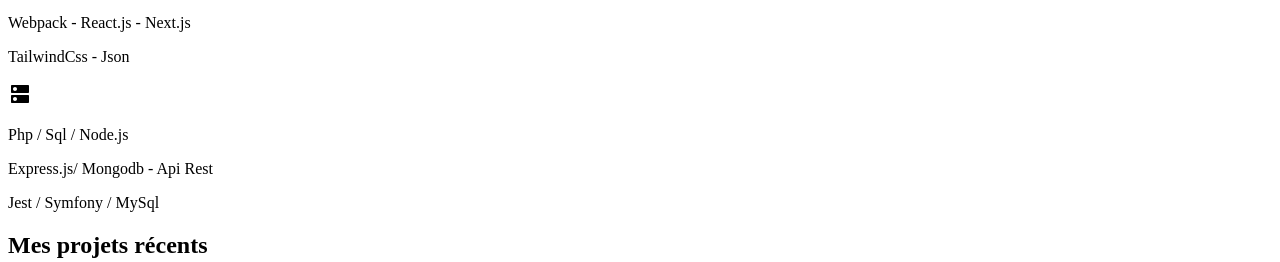
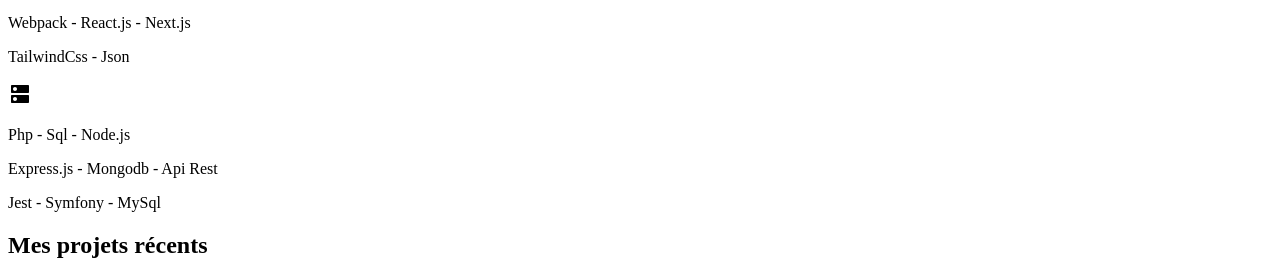
Before and after one commit to gorkem-38/Portfolio-Next.js, a Next.js app: page /home in a window 1280 px wide. Shown: the part 945-1207 px from the top of the page. Built offline with nearby package versions, Linux system fonts and the light colour scheme; a web font is replaced by a local one.

Commit message:
install tools

```diff
--- a/src/components/layout/sectionLink.jsx
+++ b/src/components/layout/sectionLink.jsx
@@ -38,7 +38,7 @@ const SectionLink = () => {
                     <p className={styles.paragraph}>J&apos;aime coder des choses à partir de rien, et j&apos;aime donner vie à mes idées dans le navigateur.</p>
                 </div>
                 <div className={styles.divTech}>
-                    <h3>Langages et technologies utilisés :</h3>
+                    <h3 className='font-semibold'>Langages et technologies utilisés :</h3>
                     <div className={styles.divTools}>
                         <VisibilityIcon className={styles.textTeal}/>
                         <p>Html - Css - Javascript</p>
@@ -47,9 +47,9 @@ const SectionLink = () => {
                     </div>
                     <div className={styles.divTools}>
                         <DnsIcon className={styles.textTeal}/>
-                        <p>Php / Sql / Node.js</p>
-                        <p>Express.js/ Mongo<span className={styles.uppercase}>db</span> - <span className={styles.uppercase}>Api</span> Rest</p>
-                        <p>Jest / Symfony / My<span className={styles.uppercase}>Sql</span></p>
+                        <p>Php - Sql - Node.js</p>
+                        <p>Express.js - Mongo<span className={styles.uppercase}>db</span> - <span className={styles.uppercase}>Api</span> Rest</p>
+                        <p>Jest - Symfony - My<span className={styles.uppercase}>Sql</span></p>
                     </div>
                 </div>
             </section>
--- a/src/components/layout/sectionWork.jsx
+++ b/src/components/layout/sectionWork.jsx
@@ -33,7 +33,7 @@ const SectionWork = () => {
                 <div className={styles.divLandingPage}>
                     <Card className={styles.divCard}>
                         <CardHeader className={styles.cardHeader}>
-                            <Image  src={landingpage} className="" />
+                            <Image  src={landingpage} />
                         </CardHeader>
                         <CardBody className="text-center">
                             <Typography className="font-martel">Landing-Page</Typography>
```
